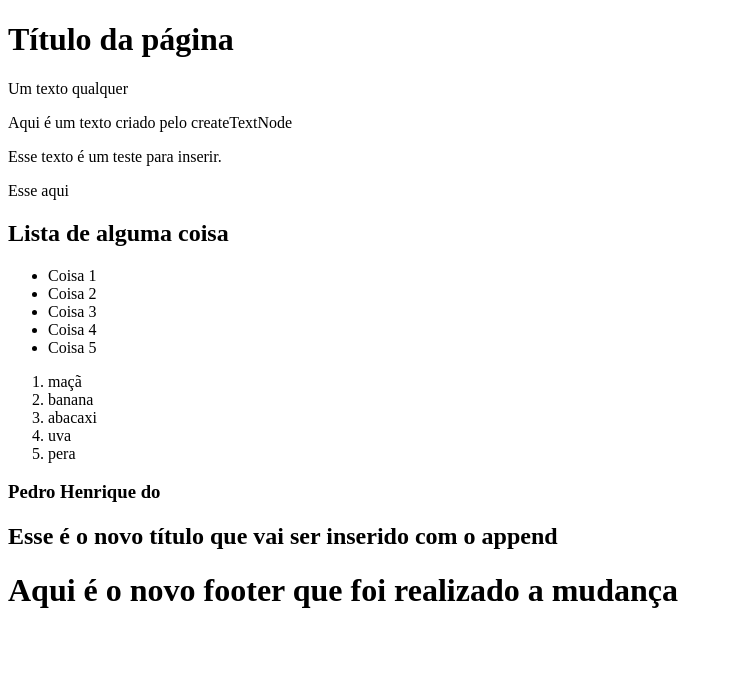
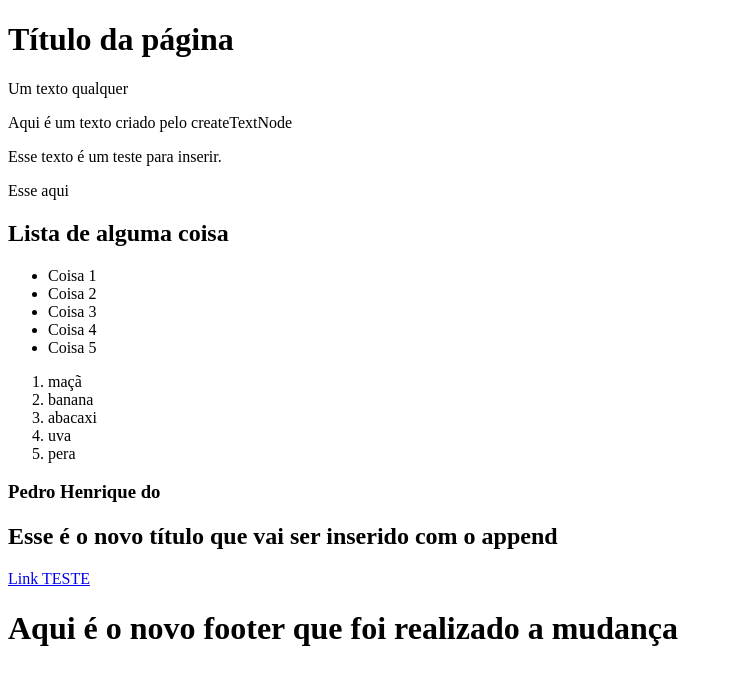
Before and after one commit to pedrolisboaa/html_css_js, a plain HTML site: page Javascript/10_navegador/index.html in a window 1280 px wide. Shown: the whole page, without its empty margins (0-733 px from the left). Drawn offline with Linux system fonts and the light colour scheme.

Commit message:
atualizando

```diff
--- a/Javascript/10_navegador/index.html
+++ b/Javascript/10_navegador/index.html
@@ -35,6 +35,11 @@
 
     </div>
 
+    <p>
+        <a href="#">Link TESTE </a>
+    </p>
+
+
     <footer id="footer">
         <p>Aqui fica o rodapé</p>
     </footer>
--- a/Javascript/10_navegador/js/alterando.js
+++ b/Javascript/10_navegador/js/alterando.js
@@ -47,3 +47,11 @@ for(let i = 0; i < array.length; i++){
     itemLista.textContent = `${array[i]}`
     ulDaLista.appendChild(itemLista)
 }
+
+
+// mudando um atributo
+let link = document.querySelector('p a')
+let linkGoogle = 'https://www.google.com.br'
+console.log(link.getAttribute('href'))
+link.setAttribute('href', linkGoogle)
+console.log(link.getAttribute('href'))
```
